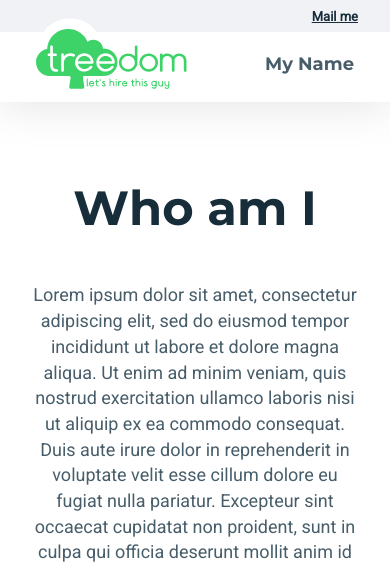
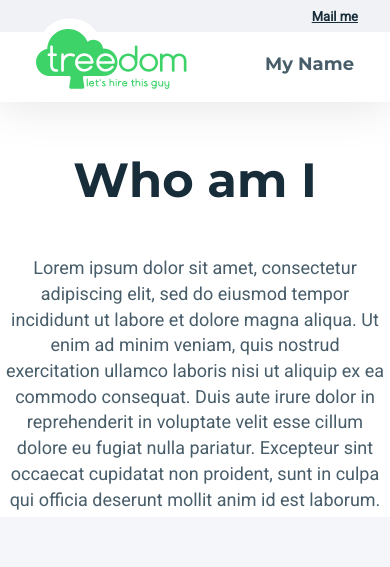
Before and after one commit to AjejeBrazorf/Treedom-love-me-pls, a React (Create React App) app: page / in a window 390 px wide. Shown: the top 567 px of the page. Built offline with nearby package versions, Linux system fonts and the light colour scheme.

Commit message:
add the minimum media queries

```diff
--- a/public/index.html
+++ b/public/index.html
@@ -54,7 +54,7 @@
         z-index: -999;
       }
       * {
-        transition: all .3s cubic-bezier(0.68, -0.55, 0.265, 1.55);
+        transition: all .5s cubic-bezier(0.68, -0.55, 0.265, 1.55);
       }
     </style>
 
--- a/src/App.js
+++ b/src/App.js
@@ -6,9 +6,6 @@ import Bargain from "./bargain/Bargain";
 
 export default function App() {
   const loading = document.getElementById('loading');
-
-  console.log(loading)
-  console.log(loading && !loading.classList.contains('hidden'))
   if (loading && !loading.classList.contains('hidden')) {
     setTimeout(() => loading.classList.add('hidden'), 800 );
   }
--- a/src/styles.css
+++ b/src/styles.css
@@ -31,7 +31,7 @@ h3 {
   color: #182d3a;
 }
 section {
-  padding: 2rem;
+  padding: 2rem 22rem;
 }
 
 section.alternate-bg {
@@ -119,3 +119,74 @@ section.alternate-bg {
   grid-template-columns: 5rem auto;
   justify-content: start;
 }
+
+/*
+  ##Device = Laptops, Desktops
+  ##Screen = B/w 1025px to 1280px
+*/
+
+@media (min-width: 1025px) and (max-width: 1280px) {
+
+  /* CSS */
+  section {
+    padding: 2rem 11rem;
+  }
+
+
+}
+
+/*
+  ##Device = Tablets, Ipads (portrait)
+  ##Screen = B/w 768px to 1024px
+*/
+
+@media (min-width: 768px) and (max-width: 1024px) {
+
+  /* CSS */
+  section {
+    padding: 2rem;
+  }
+
+}
+
+/*
+  ##Device = Tablets, Ipads (landscape)
+  ##Screen = B/w 768px to 1024px
+*/
+
+@media (min-width: 768px) and (max-width: 1024px) and (orientation: landscape) {
+
+  /* CSS */
+  section {
+    padding: 1.5rem;
+  }
+
+}
+
+/*
+  ##Device = Low Resolution Tablets, Mobiles (Landscape)
+  ##Screen = B/w 481px to 767px
+*/
+
+@media (min-width: 481px) and (max-width: 767px) {
+
+  /* CSS */
+  section {
+    padding: 1rem;
+  }
+
+}
+
+/*
+  ##Device = Most of the Smartphones Mobiles (Portrait)
+  ##Screen = B/w 320px to 479px
+*/
+
+@media (min-width: 320px) and (max-width: 480px) {
+
+  /* CSS */
+  section {
+    padding: .3rem;
+  }
+
+}
```
